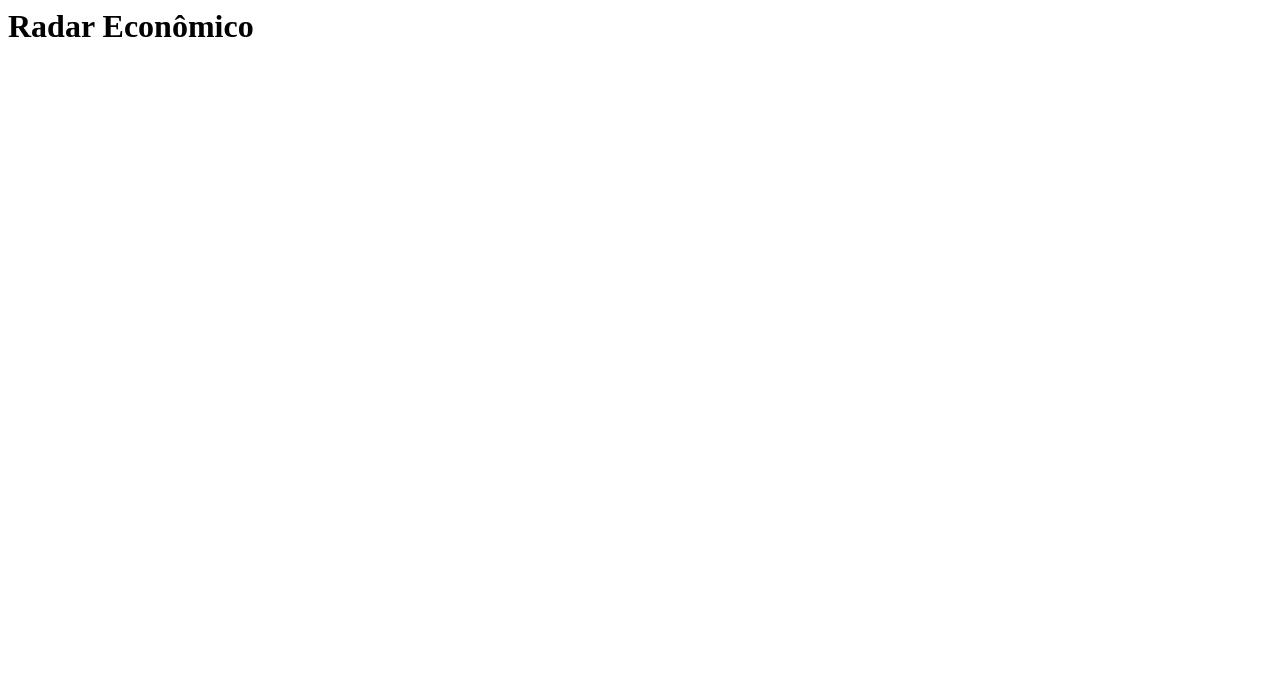
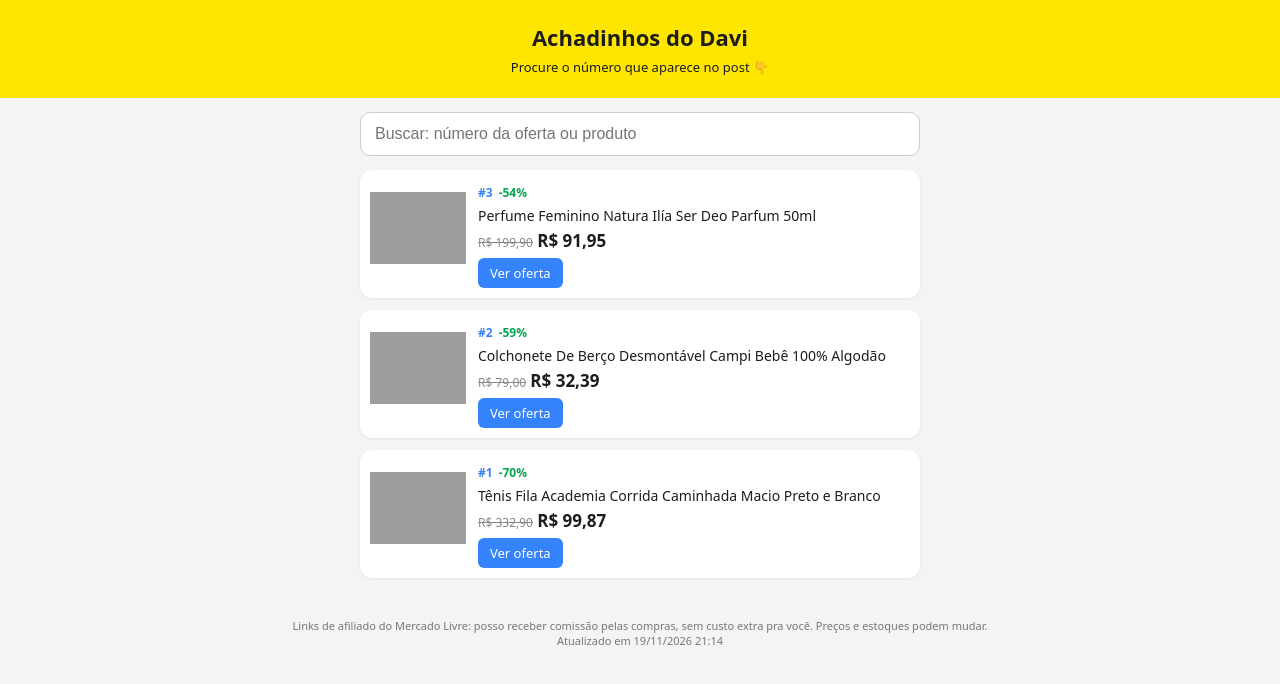
Before and after one commit to daviantonioperini6-commits/ofertas, a plain HTML site: page index.html in a window 1280 px wide. Drawn offline with Linux system fonts and the light colour scheme; grey boxes are pictures that could not be loaded.

Commit message:
Nova oferta

```diff
--- a/index.html
+++ b/index.html
@@ -1 +1,62 @@
-<h1>Radar Econômico</h1>
+<!DOCTYPE html>
+<html lang="pt-BR"><head><meta charset="utf-8">
+<meta name="viewport" content="width=device-width,initial-scale=1">
+<title>Achadinhos do Davi</title>
+<style>
+ body{margin:0;font-family:system-ui,Segoe UI,Roboto,sans-serif;background:#f4f4f6;color:#1d1d1f}
+ header{background:#ffe600;padding:22px 16px;text-align:center}
+ header h1{margin:0;font-size:22px} header p{margin:6px 0 0;font-size:13px}
+ #busca{display:block;margin:14px auto;width:calc(100% - 32px);max-width:560px;padding:12px 14px;
+   font-size:16px;border:1px solid #ccc;border-radius:10px;box-sizing:border-box}
+ main{max-width:560px;margin:0 auto;padding:0 16px 40px;display:grid;gap:12px}
+ .card{display:flex;gap:12px;background:#fff;border-radius:12px;padding:10px;text-decoration:none;
+   color:inherit;box-shadow:0 1px 3px rgba(0,0,0,.08)}
+ .card img{width:96px;height:96px;object-fit:contain;flex:none;border-radius:8px;background:#fff}
+ .info{min-width:0} .info h2{font-size:14px;margin:4px 0;font-weight:500;
+   display:-webkit-box;-webkit-line-clamp:2;-webkit-box-orient:vertical;overflow:hidden}
+ .info p{margin:2px 0 6px} s{color:#888;font-size:12px} b{font-size:17px}
+ .num{font-size:12px;font-weight:700;color:#3483fa}
+ .off{margin-left:6px;font-size:12px;font-weight:700;color:#00a650}
+ .btn{display:inline-block;background:#3483fa;color:#fff;font-size:13px;padding:6px 12px;border-radius:6px}
+ footer{text-align:center;font-size:11px;color:#777;padding:0 16px 24px}
+</style></head><body>
+<header><h1>Achadinhos do Davi</h1><p>Procure o número que aparece no post 👇</p></header>
+<input id="busca" placeholder="Buscar: número da oferta ou produto" inputmode="search">
+<main id="lista">
+      <a class="card" href="https://meli.la/2JnhnWH" target="_blank" rel="nofollow sponsored noopener" id="o3">
+        <img src="https://http2.mlstatic.com/D_NQ_NP_2X_913389-MLA84537447686_052025-F.jpg" alt="" loading="lazy">
+        <div class="info">
+          <span class="num">#3</span><span class="off">-54%</span>
+          <h2>Perfume Feminino Natura Ilía Ser Deo Parfum 50ml</h2>
+          <p><s>R$ 199,90</s> <b>R$ 91,95</b></p>
+          <span class="btn">Ver oferta</span>
+        </div>
+      </a>
+      <a class="card" href="https://meli.la/1YBahHn" target="_blank" rel="nofollow sponsored noopener" id="o2">
+        <img src="https://http2.mlstatic.com/D_NQ_NP_2X_866784-MLA100061219317_122025-F.jpg" alt="" loading="lazy">
+        <div class="info">
+          <span class="num">#2</span><span class="off">-59%</span>
+          <h2>Colchonete De Berço Desmontável Campi Bebê 100% Algodão</h2>
+          <p><s>R$ 79,00</s> <b>R$ 32,39</b></p>
+          <span class="btn">Ver oferta</span>
+        </div>
+      </a>
+      <a class="card" href="https://meli.la/2RbH1cq" target="_blank" rel="nofollow sponsored noopener" id="o1">
+        <img src="https://http2.mlstatic.com/D_NQ_NP_2X_994518-MLB118865581852_102026-F.jpg" alt="" loading="lazy">
+        <div class="info">
+          <span class="num">#1</span><span class="off">-70%</span>
+          <h2>Tênis Fila Academia Corrida Caminhada Macio Preto e Branco</h2>
+          <p><s>R$ 332,90</s> <b>R$ 99,87</b></p>
+          <span class="btn">Ver oferta</span>
+        </div>
+      </a></main>
+<footer>Links de afiliado do Mercado Livre: posso receber comissão pelas compras, sem custo extra pra você.
+Preços e estoques podem mudar.<br>Atualizado em 19/11/2026 21:14</footer>
+<script>
+document.getElementById('busca').addEventListener('input',e=>{
+  const q=e.target.value.toLowerCase().replace('#','').trim();
+  document.querySelectorAll('.card').forEach(c=>{
+    c.style.display=!q||c.id==='o'+q||c.textContent.toLowerCase().includes(q)?'':'none'})});
+if(location.hash){const el=document.getElementById(location.hash.replace('#','o'));
+  if(el)el.style.outline='3px solid #3483fa'}
+</script></body></html>
```
